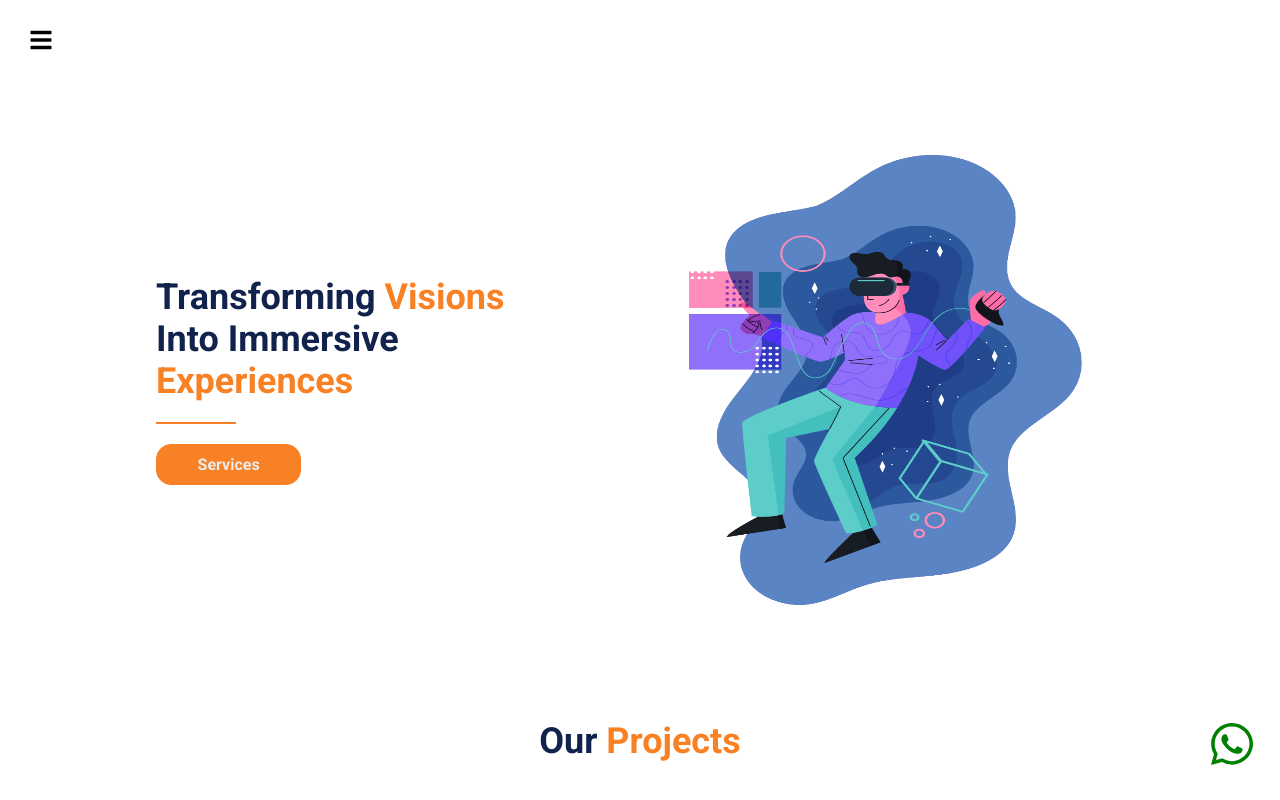
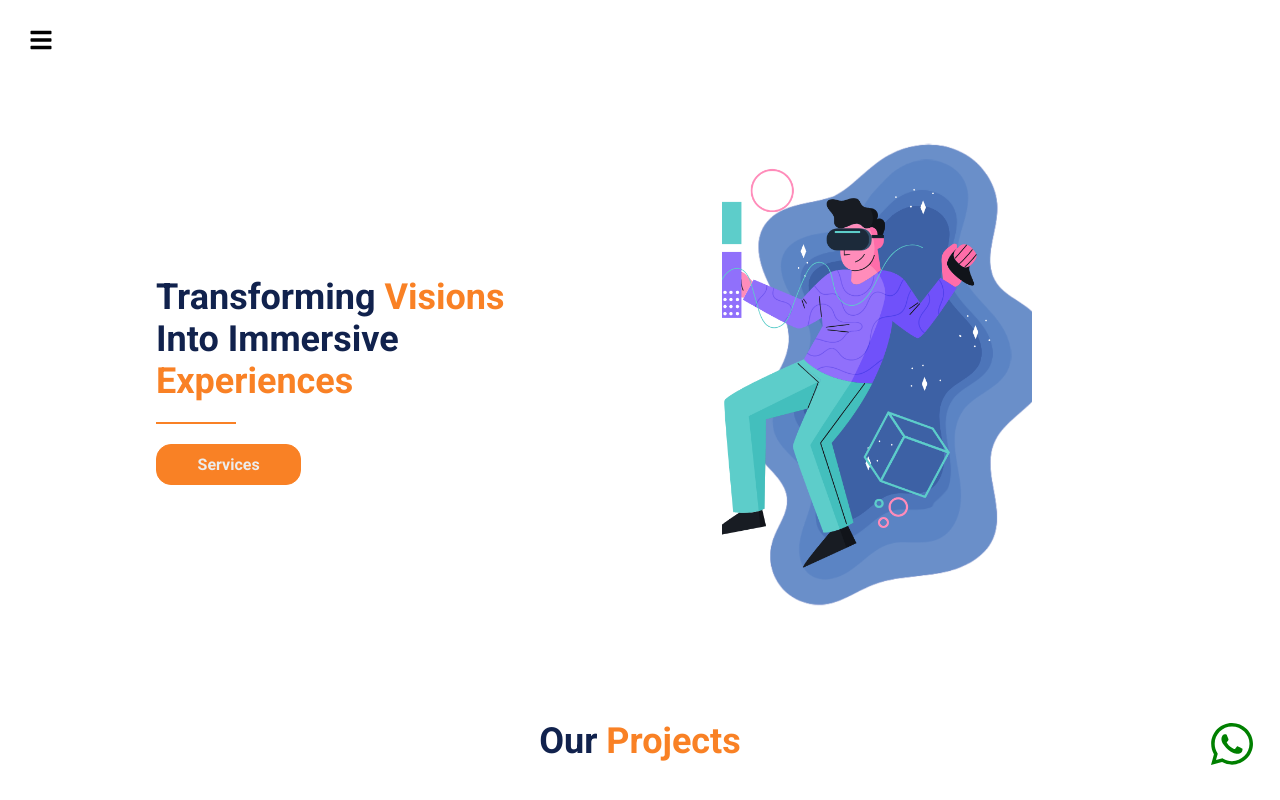
Before and after one commit to rabeeqiblawi/portfolio-nextjs, a Next.js app: page / in a window 1280 px wide. Shown: the top 800 px of the page. Built offline with nearby package versions, Linux system fonts and the light colour scheme.

Commit message:
services card

```diff
--- a/src/app/page.js
+++ b/src/app/page.js
@@ -24,6 +24,8 @@ export default function Home() {
   const filteredSolutions = websiteInformation.content.solutions.data.filter(project => project.visibleHome && !project.isHidden);
   const solutionsSectionShow = !websiteInformation.content.solutions.isHidden;
   const teamSectionShow = !websiteInformation.content.team.isHidden;
+  const filteredServices = websiteInformation.content.services.data.filter(service => service.visibleHome && !service.isHidden);
+  const servicesSectionShow = !websiteInformation.content.services.isHidden;
   const filteredTeam = websiteInformation.content.team.members.filter(project => project.visibleHome && !project.isHidden);
   const contactSectionShow = !websiteInformation.contact.isHidden;
 
@@ -112,6 +114,24 @@ export default function Home() {
           </>
         )}
 
+        {servicesSectionShow && (
+          <>
+            <h2 id='services' className={styles.headers} >Our <span>Services</span></h2>
+
+            <div className={styles.cardContainer}>
+              {filteredServices.map(service => (
+                <InfoCard
+                  key={service.title}
+                  icon={service.icon}
+                  title={service.title}
+                  description={service.description}
+                  actionText={service.actionText}
+                />
+              ))}
+            </div>
+          </>
+        )}
+
         {contactSectionShow && (
           <>
             <h2 id='contact' className={styles.headers}>Contact <span>Us</span></h2>
--- a/src/config.js
+++ b/src/config.js
@@ -8,7 +8,7 @@ export const config = {
         hero: {
             heroHeadLine: "Transforming Visions Into Immersive Experiences",
             heroSubHeadLine: "",
-            parallaxEffect: false,
+            parallaxEffect: true,
             heroImageUrl: "/heroImage.png",
             parallaxImages:[
                 'parallax-effect/0.png',
@@ -65,7 +65,39 @@ export const config = {
                 },
             ]
         },
-        services: [],
+        services: {
+            isHidden: false,
+            data: [
+                {
+                    title: "Digital Marketing Strategy",
+                    description: "Craft tailored digital marketing strategies that align with your business goals. From SEO optimization to social media campaigns, we enhance your online presence and drive engagement.",
+                    icon: "/icons/vrIcon.svg",
+                    actionLink: "https://example.com/digital-marketing-services",
+                    actionText: "Learn More",
+                    isHidden: false,
+                    visibleHome: true
+                },
+                {
+                    title: "Cloud Computing Solutions",
+                    description: "Implement scalable cloud solutions tailored to your organization's needs. Whether migrating to the cloud or optimizing existing infrastructure, we ensure reliability and cost-efficiency.",
+                    icon: "/icons/vrIcon.svg",
+                    actionLink: "https://example.com/cloud-computing-services",
+                    actionText: "Get Started",
+                    isHidden: false,
+                    visibleHome: true
+                },
+                {
+                    title: "Virtual Reality Development",
+                    description: "Create immersive VR experiences that captivate your audience. Our team specializes in VR application development, from concept to deployment on leading platforms.",
+                    icon: "/icons/vrIcon.svg",
+                    actionLink: "https://example.com/vr-development-services",
+                    actionText: "See Our Work",
+                    isHidden: false,
+                    visibleHome: true
+                }
+            ]
+        },
+
         solutions: {
             isHidden: false,
             data: [
```
Also changed, not shown: src/components/cards/serviceCard.jsx (added, +20 -0 lines), public/icons/vrIcon.svg (added).
